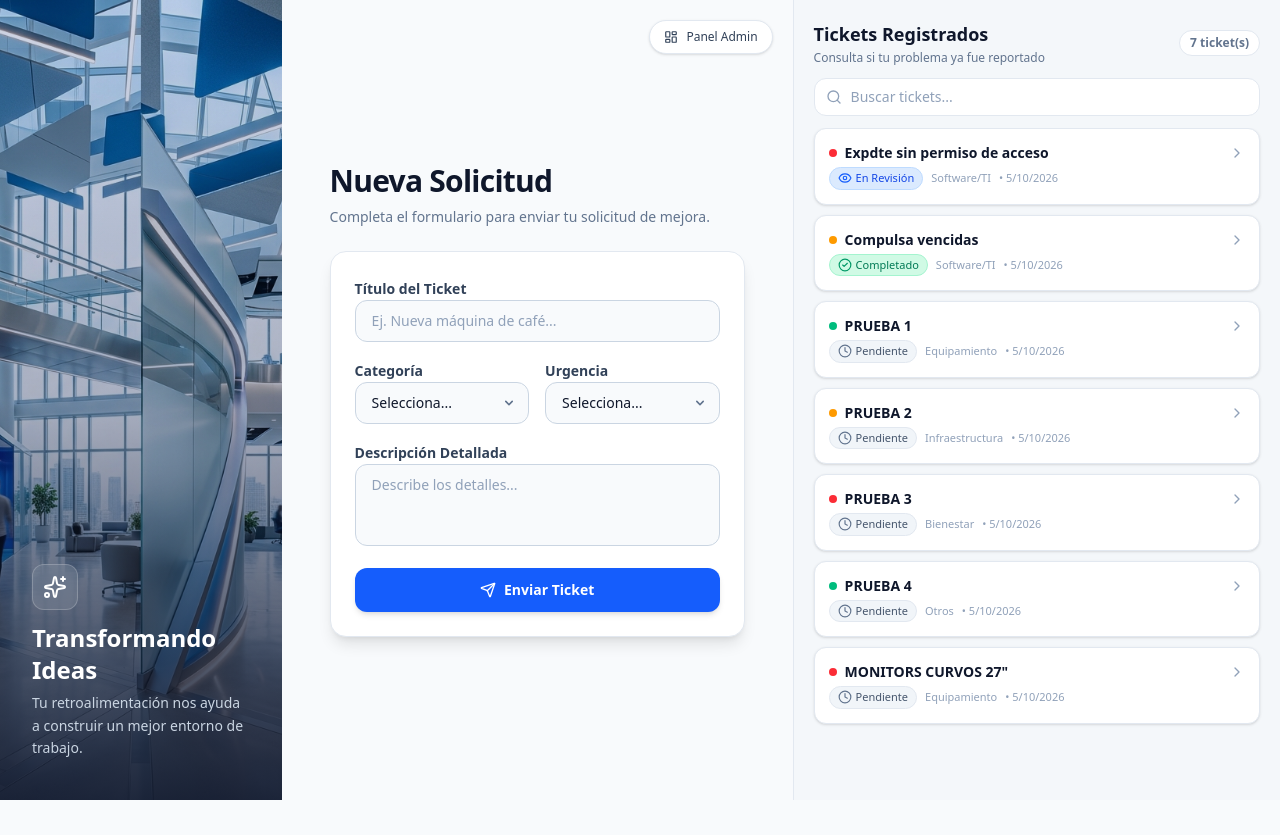
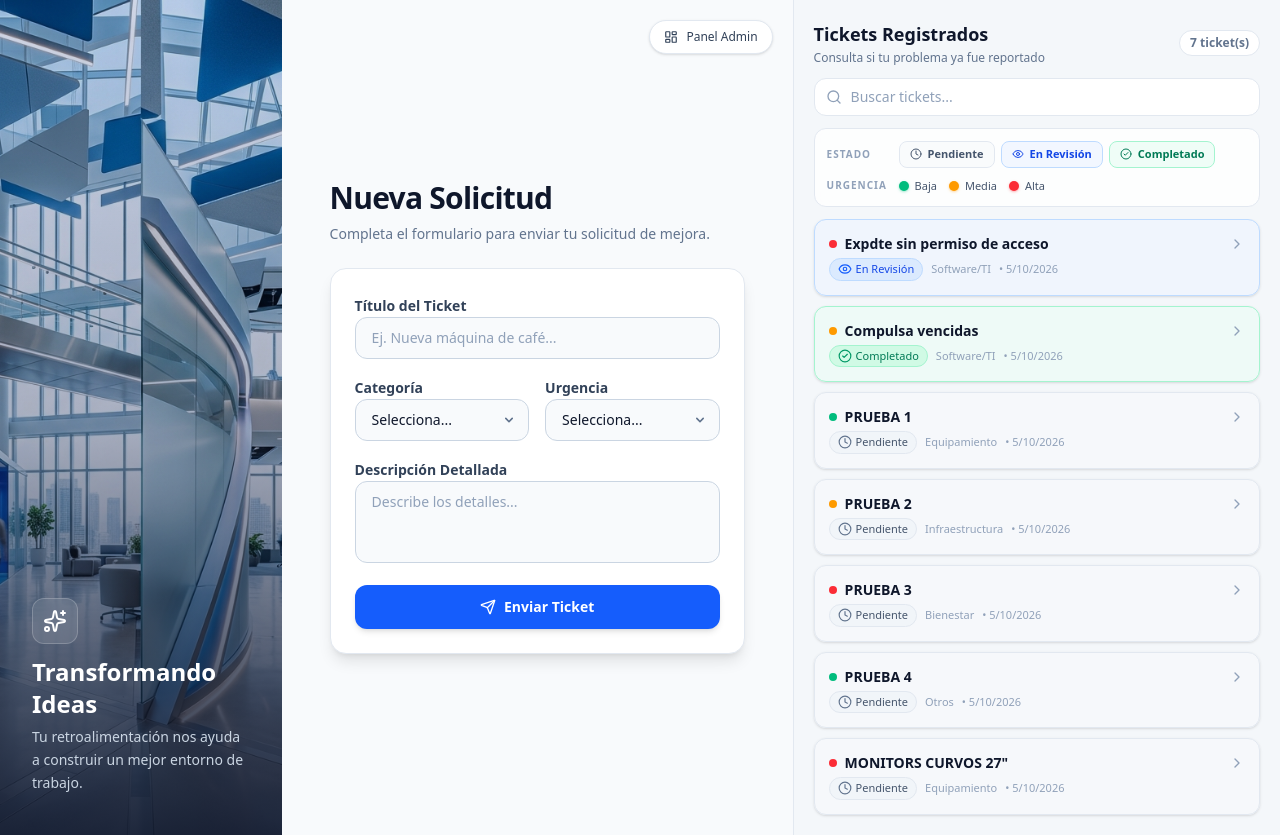
Before and after one commit to emanuelmorales/tickets_JAM, a Next.js app: page / in a window 1280 px wide. Before the commit the page ends 800 px from the top, so only its background shows below. Built offline with nearby package versions, Linux system fonts and the light colour scheme.

Commit message:
se mejoró el uso de colores y se referenció el significado de cada uno

```diff
--- a/src/app/page.tsx
+++ b/src/app/page.tsx
@@ -109,6 +109,15 @@ export default function Home() {
       case "Media": return "bg-amber-500";
       case "Baja": return "bg-emerald-500";
       default: return "bg-slate-400";
+    }
+  };
+
+  const getCardBg = (status: string) => {
+    switch (status) {
+      case "Completado": return "bg-emerald-50/60 border-emerald-200 dark:bg-emerald-500/10 dark:border-emerald-500/30 hover:bg-emerald-100/70 dark:hover:bg-emerald-500/15";
+      case "En Revisión": return "bg-blue-50/60 border-blue-200 dark:bg-blue-500/10 dark:border-blue-500/30 hover:bg-blue-100/70 dark:hover:bg-blue-500/15";
+      case "Pendiente": return "bg-slate-50/60 border-slate-200 dark:bg-zinc-800/30 dark:border-zinc-800 hover:bg-slate-100/70 dark:hover:bg-zinc-800/50";
+      default: return "bg-slate-50/60 border-slate-200 dark:bg-zinc-800/30 dark:border-zinc-800 hover:bg-slate-100/70 dark:hover:bg-zinc-800/50";
     }
   };
 
@@ -294,6 +303,46 @@ export default function Home() {
               </button>
             )}
           </div>
+
+          {/* Color Legend */}
+          <div className="bg-white/80 dark:bg-zinc-900/80 backdrop-blur-sm rounded-xl border border-slate-200 dark:border-zinc-800 p-3 space-y-2.5">
+            {/* Status legend - colored cards */}
+            <div className="flex items-center gap-2 flex-wrap">
+              <span className="text-[10px] font-bold text-slate-400 dark:text-zinc-500 uppercase tracking-widest w-16 flex-shrink-0">Estado</span>
+              <div className="flex items-center gap-1.5 flex-wrap">
+                <span className="inline-flex items-center gap-1.5 px-2.5 py-1 rounded-lg text-[11px] font-semibold bg-slate-50/80 border border-slate-200 text-slate-600 dark:bg-zinc-800/50 dark:border-zinc-700 dark:text-zinc-400">
+                  <Clock className="w-3 h-3" />
+                  Pendiente
+                </span>
+                <span className="inline-flex items-center gap-1.5 px-2.5 py-1 rounded-lg text-[11px] font-semibold bg-blue-50/80 border border-blue-200 text-blue-700 dark:bg-blue-500/10 dark:border-blue-500/30 dark:text-blue-400">
+                  <Eye className="w-3 h-3" />
+                  En Revisión
+                </span>
+                <span className="inline-flex items-center gap-1.5 px-2.5 py-1 rounded-lg text-[11px] font-semibold bg-emerald-50/80 border border-emerald-200 text-emerald-700 dark:bg-emerald-500/10 dark:border-emerald-500/30 dark:text-emerald-400">
+                  <CheckCircle2 className="w-3 h-3" />
+                  Completado
+                </span>
+              </div>
+            </div>
+            {/* Urgency legend - colored dots */}
+            <div className="flex items-center gap-2 flex-wrap">
+              <span className="text-[10px] font-bold text-slate-400 dark:text-zinc-500 uppercase tracking-widest w-16 flex-shrink-0">Urgencia</span>
+              <div className="flex items-center gap-3">
+                <div className="flex items-center gap-1.5">
+                  <span className="w-2.5 h-2.5 rounded-full bg-emerald-500 shadow-sm shadow-emerald-500/30"></span>
+                  <span className="text-[11px] font-medium text-slate-600 dark:text-zinc-400">Baja</span>
+                </div>
+                <div className="flex items-center gap-1.5">
+                  <span className="w-2.5 h-2.5 rounded-full bg-amber-500 shadow-sm shadow-amber-500/30"></span>
+                  <span className="text-[11px] font-medium text-slate-600 dark:text-zinc-400">Media</span>
+                </div>
+                <div className="flex items-center gap-1.5">
+                  <span className="w-2.5 h-2.5 rounded-full bg-red-500 shadow-sm shadow-red-500/30"></span>
+                  <span className="text-[11px] font-medium text-slate-600 dark:text-zinc-400">Alta</span>
+                </div>
+              </div>
+            </div>
+          </div>
         </div>
 
         <div className="flex-1 overflow-y-auto px-5 pb-5 space-y-2.5">
@@ -313,10 +362,10 @@ export default function Home() {
               <button
                 key={t.id}
                 onClick={() => setSelectedTicket(selectedTicket?.id === t.id ? null : t)}
-                className={`w-full text-left bg-white dark:bg-zinc-900 rounded-xl border transition-all duration-200
+                className={`w-full text-left rounded-xl border transition-all duration-200
                   ${selectedTicket?.id === t.id
-                    ? "border-blue-300 dark:border-blue-500/40 shadow-md ring-1 ring-blue-200 dark:ring-blue-500/20"
-                    : "border-slate-200 dark:border-zinc-800 shadow-sm hover:shadow-md hover:border-slate-300 dark:hover:border-zinc-700"
+                    ? `${getCardBg(t.status)} ring-1 ring-blue-200 dark:ring-blue-500/20 shadow-md !border-blue-300 dark:!border-blue-500/40`
+                    : `${getCardBg(t.status)} shadow-sm hover:shadow-md`
                   }`}
               >
                 <div className="p-3.5">
```
